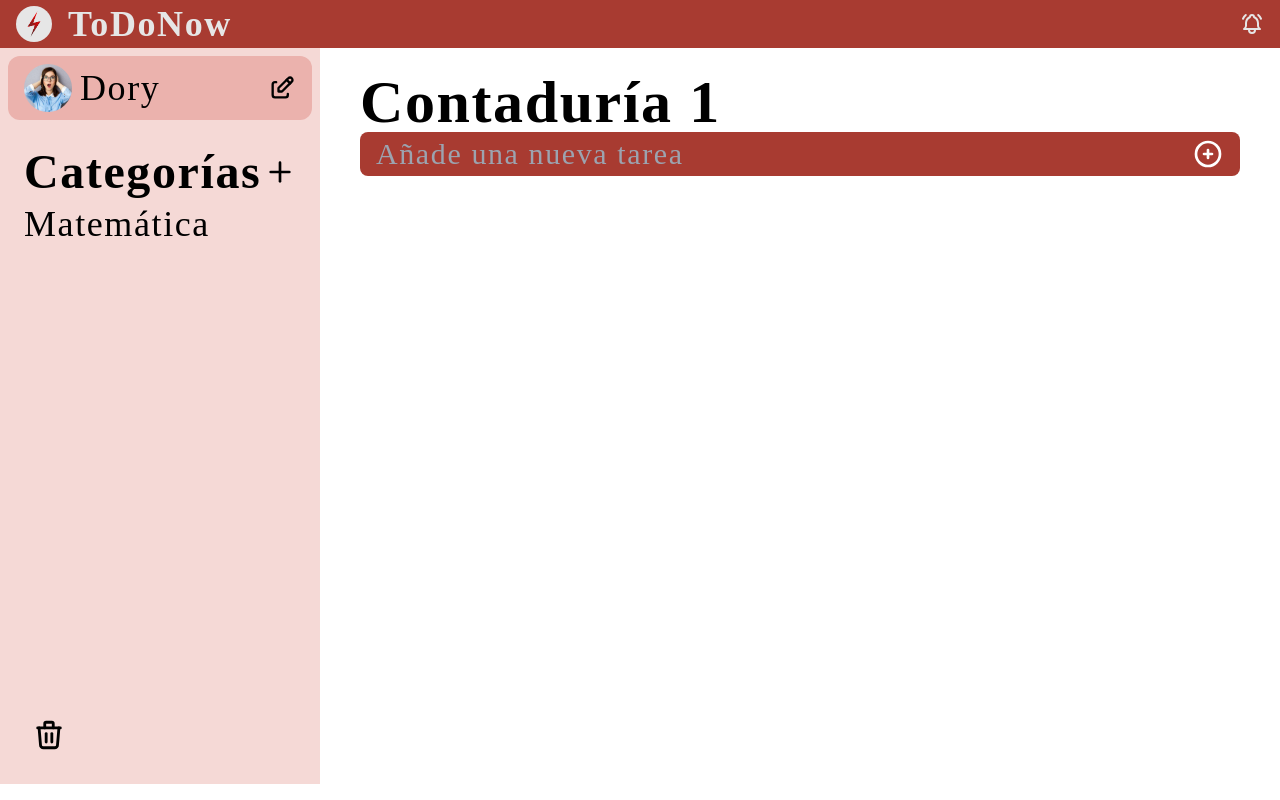
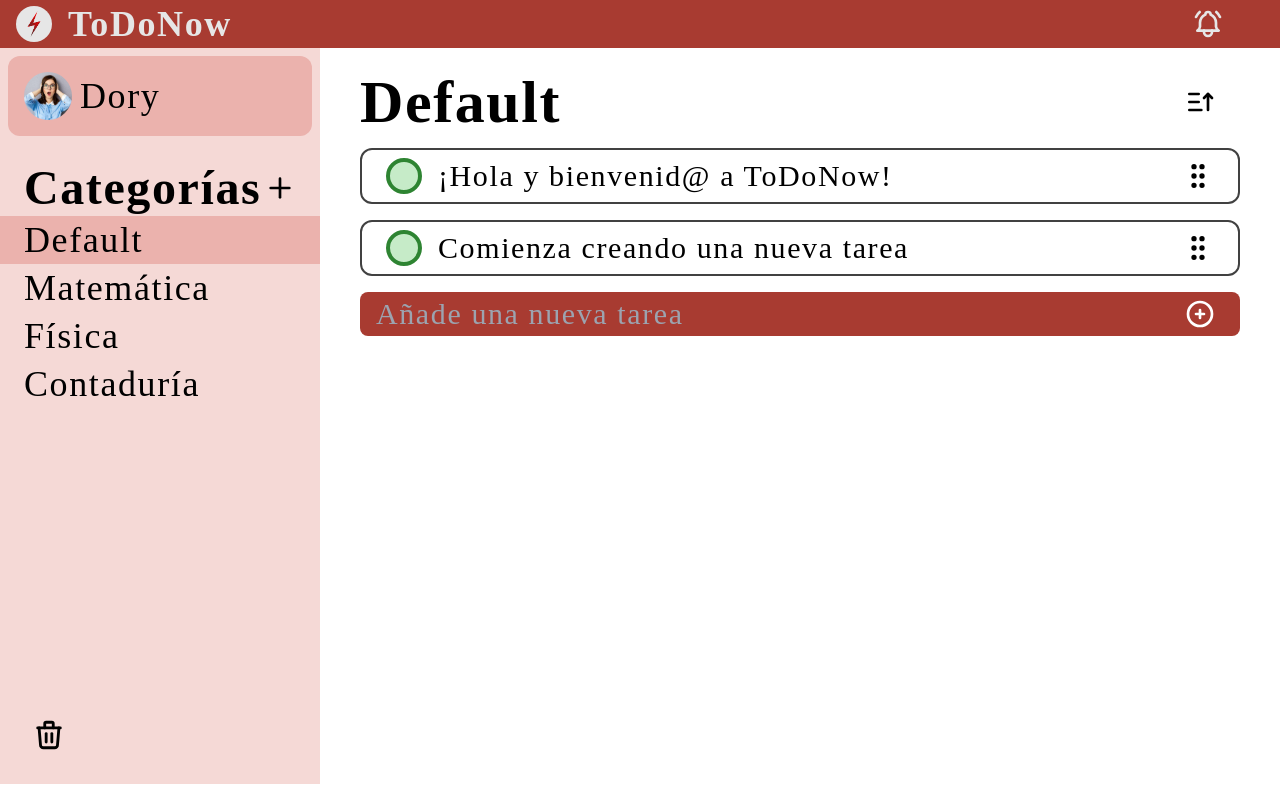
Before and after one commit to eavm314/ProyectoHCI, a React (Vite) app: page /home in a window 1280 px wide. Built offline with nearby package versions, Linux system fonts and the light colour scheme; a web font is replaced by a local one.

Commit message:
Ya funcionan las carpetitas

```diff
--- a/src/components/Home/BarraLateral.jsx
+++ b/src/components/Home/BarraLateral.jsx
@@ -1,16 +1,34 @@
 import React from 'react'
 import { Perfil } from './Perfil'
-import { Categorias } from './Categorias'
-import { IconTrash } from '@tabler/icons-react'
+import { Carpeta } from './Carpeta'
+import { IconTrash, IconPlus } from '@tabler/icons-react'
 
-export const BarraLateral = () => {
+
+export const BarraLateral = (props) => {
+    const { listaCarpetas, carpetaActual, setCarpetaActual } = props;
+    console.log(listaCarpetas);
     return (
         <div className='w-1/4 bg-rojito-1 flex flex-col'>
-        <Perfil/>
-        <Categorias/>
+            <Perfil />
+
+            <div className='flex items-center
+            px-6 py-1 mt-4
+            text-5xl font-bold
+            hover:bg-rojito-2'>
+                <button>
+                    Categorías
+                </button>
+                <button className='ml-auto hover:text-rojito-5' >
+                    <IconPlus size={32} />
+                </button>
+            </div>
+
+            {listaCarpetas.map((c) => (
+                <Carpeta nombre={c} carpetaActual={carpetaActual} setCarpetaActual={setCarpetaActual}/>
+            ))}
 
             <button className='m-6 p-2 mt-auto hover:text-rojito-5'>
-            <IconTrash size={34}/>
+                <IconTrash size={34} />
             </button>
         </div>
     )
--- a/src/components/Home/Carpeta.jsx
+++ b/src/components/Home/Carpeta.jsx
@@ -1,14 +1,21 @@
 import { IconTrash } from '@tabler/icons-react'
 import React from 'react'
 
-export const Carpeta = () => {
+export const Carpeta = (props) => {
+    const {nombre, carpetaActual, setCarpetaActual} = props;
     return (
-        <div className='group flex items-center
-        text-4xl px-6 py-1
-        hover:bg-rojito-2'>
-            <button >
-                Matemática
+
+        <div className={'group flex items-center text-4xl px-6 py-1 hover:bg-rojito-2 ' +
+        (nombre === carpetaActual? "bg-rojito-2": "bg-rojito-1")}
+        // style={{backgroundColor: nombre === carpetaActual? '#EBB2AD':'#F5D9D6', backgroundColor:hover: '#EBB2AD'}}
+        // onMouseOut={this.style.backgroundColor=nombre === carpetaActual? '#EBB2AD':'#F5D9D6'}
+        // onMouseOver={this.style.backgroundColor='#EBB2AD'}
+        >
+            <button
+                onClick={()=>{setCarpetaActual(nombre)}}>
+                {nombre}
             </button>
+
             <button className='ml-auto invisible group-hover:visible hover:text-rojito-5'>
                 <IconTrash />
             </button>
--- a/src/components/Home/Categorias.jsx
+++ /dev/null
@@ -1,24 +0,0 @@
-import { IconPlus } from '@tabler/icons-react'
-import React from 'react'
-import { Carpeta } from './Carpeta'
-
-export const Categorias = () => {
-    return (
-        <div>
-            <div className='flex items-center
-            px-6 py-1 mt-4
-            text-5xl font-bold
-            hover:bg-rojito-2'>
-                <button>
-                    Categorías
-                </button>
-                <button className='ml-auto hover:text-rojito-5' >
-                    <IconPlus size={32} />
-                </button>
-            </div>
-
-            <Carpeta />
-
-        </div>
-    )
-}
--- a/src/components/Home/Content.jsx
+++ b/src/components/Home/Content.jsx
@@ -3,10 +3,25 @@ import { BarraLateral } from "./BarraLateral";
 import { Notas } from "./Notas";
 
 export const Content = () => {
-  return (
-    <div className="flex">
-      <BarraLateral/>
-      <Notas/>
-    </div>
-  );
+    const [carpetaActual, setCarpetaActual] = useState("Default")
+    const [carpetasMap, setCarpetasMap] = useState(
+        new Map().set("Default", ["¡Hola y bienvenid@ a ToDoNow!", "Comienza creando una nueva tarea"])
+                .set("Matemática", [])
+                .set("Física", [])
+                .set("Contaduría", [])
+    );
+
+    return (
+        <div className="flex">
+            <BarraLateral
+            listaCarpetas={[...carpetasMap.keys()]}
+            carpetaActual={carpetaActual}
+            setCarpetaActual={setCarpetaActual} />
+
+            <Notas
+            nombreCarpeta={carpetaActual}
+            carpetasMap={carpetasMap}
+            setCarpetasMap={setCarpetasMap}/>
+        </div>
+    );
 };
--- a/src/components/Home/Navigation.jsx
+++ b/src/components/Home/Navigation.jsx
@@ -11,7 +11,7 @@ export const Navigation = () => {
             <h1 className='text-4xl ml-4 font-bold'>
                 ToDoNow
             </h1>
-            <IconBellRinging className='ml-auto mr-4' />
+            <IconBellRinging className='ml-auto mr-14' size={32}/>
 
         </div>
     )
--- a/src/components/Home/Notas.jsx
+++ b/src/components/Home/Notas.jsx
@@ -1,9 +1,15 @@
 import React, { useState } from 'react'
 import { Tarea } from './Tarea'
-import { IconCirclePlus } from '@tabler/icons-react'
+import { IconCirclePlus, IconSortAscending} from '@tabler/icons-react'
 
-export const Notas = () => {
-    const [listaTareas, setListaTareas] = useState([])
+export const Notas = (props) => {
+
+    const {nombreCarpeta, carpetasMap, setCarpetasMap} = props;
+    // console.log(listaTareas);
+    // Usar prop con map
+    // const [listaTareas, setListaTareas] = useState([]);
+
+
     const [tarea, setTarea] = useState("");
 
     const guardarTarea = (event) => {
@@ -13,17 +19,22 @@ export const Notas = () => {
         if ([tarea].includes("")) {
             return;
         }
-        setListaTareas([...listaTareas, { contenido: tarea }])
-        setTarea("")
+        setCarpetasMap(carpetasMap.set(nombreCarpeta, [...carpetasMap.get(nombreCarpeta), tarea]));
+        setTarea("");
     };
 
 
     return (
         <div className='w-3/4 px-10 py-6 overflow-auto pantalla'>
-            <h1 className='text-6xl font-bold'>Contaduría 1</h1>
+            <div className='flex items-center'>
+                <h1 className='text-6xl font-bold'>{nombreCarpeta}</h1>
+                <button className='ml-auto mr-6 hover:text-rojito-5' >
+                    <IconSortAscending size={32} />
+                </button>
+            </div>
 
-            {listaTareas.map((tarea) => (
-                <Tarea contenido={tarea.contenido} />
+            {carpetasMap.get(nombreCarpeta).map((tarea) => (
+                <Tarea contenido={tarea} />
             ))}
 
             <form
@@ -39,7 +50,7 @@ export const Notas = () => {
                     value={tarea}
                     onChange={(t) => setTarea(t.target.value)}/>
                 <button type='submit'
-                    className='ml-auto active:text-rojito-3'>
+                    className='ml-auto mr-2 active:text-rojito-3'>
                     <IconCirclePlus size={32} />
                 </button>
             </form>
--- a/src/components/Home/Perfil.jsx
+++ b/src/components/Home/Perfil.jsx
@@ -3,14 +3,19 @@ import React from 'react'
 
 export const Perfil = () => {
   return (
-    <div className='h-16 flex items-center bg-rojito-2 m-2 px-4 rounded-xl'>
-        <img className='h-12 w-12 rounded-full'
+    <button
+    className='group flex items-center bg-rojito-2 m-2 p-4 rounded-xl
+    hover:flex-col hover:justify-center'>
+        <img
+        className='h-12 w-12 rounded-full
+        group-hover:w-1/2 group-hover:h-auto'
         src="./public/dory.png" alt="perfil" />
 
-        <p className='text-4xl ml-2'>Dory</p>
-        <button className='ml-auto hover:text-rojito-5'>
+        <p className='text-4xl ml-2 mr-4 group-hover:mt-4 group-hover:text-5xl'>Dory</p>
+
+        {/* <button className='ml-auto hover:text-rojito-5'>
             <IconEdit  size={28}/>
-        </button>
-    </div>
+        </button> */}
+    </button>
   )
 }
```
Lines whose indentation alone changed are shown as unchanged.
